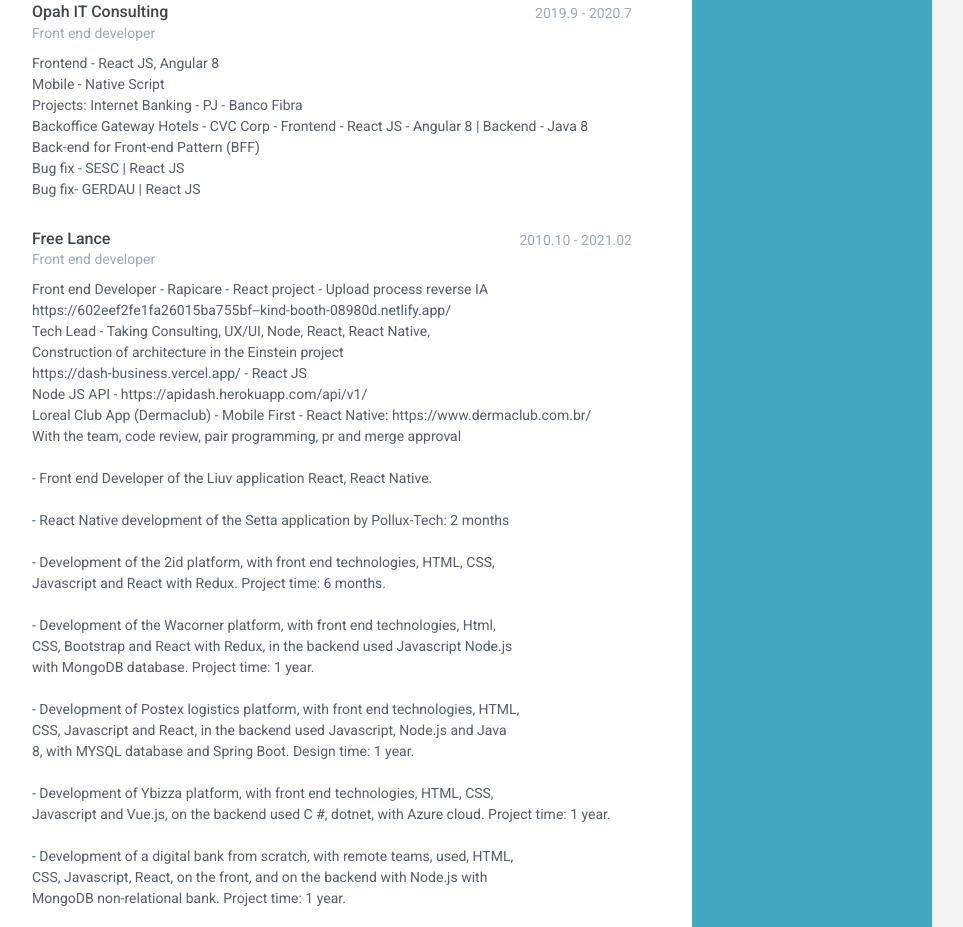
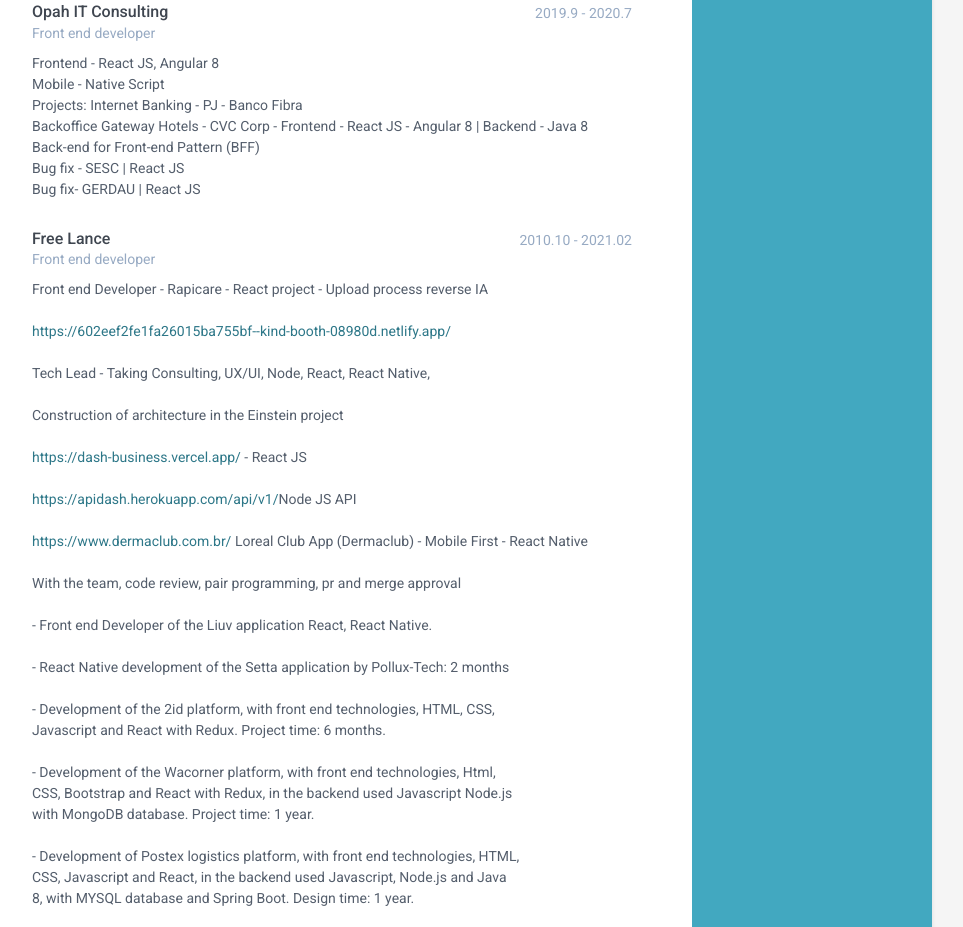
Before and after one commit to pedropbazzo/online-cv, a plain HTML site: page index.html in a window 1280 px wide. Shown: the part 1873-2800 px from the top of the page, without its empty margins (188-1151 px from the left). Drawn offline with Linux system fonts and the light colour scheme.

Commit message:
--- update profile ---

```diff
--- a/index.html
+++ b/index.html
@@ -159,7 +159,7 @@
                             stimulate the cultural change of process management in companies. <br/> <br/>
 
 
-                            Vianuvem | Access to the customer portal : https://app.vianuvem.com.br/login.php <br/>
+                            Vianuvem | Access to the customer portal : <a href="https://app.vianuvem.com.br/login.php" target="_blank">https://app.vianuvem.com.br/login.php</a> <br/>
                         </p>
                     </div><!--//details-->
                 </div><!--//item-->
@@ -202,7 +202,7 @@
                             - Design and consumption of REST APIs, Node.JS, Java, Web service, <br/>
                             integrations, Docker, Jenkins, GraphQL, Sonarqube and messages. <br/> <br/>
 
-                            Pulmonary Segmentation TC - COVID: https://dasa.ai/ <br/>
+                            Pulmonary Segmentation TC - COVID: <a href="https://dasa.ai/ " target="_blank">https://dasa.ai/</a><br/>
                         </p>
                     </div><!--//details-->
                 </div><!--//item-->
@@ -222,7 +222,7 @@
                             Backend - C# <br/>
                             Mobile - Native Script <br/>
                             Opah It Consultancy Project <br /><br />
-                            Internet Banking - PJ: https://internetbank.bancofibra.b.br/ibk/jsp/login.jsp <br/><br/>
+                            Internet Banking - PJ: <a href="https://internetbank.bancofibra.b.br/ibk/jsp/login.jsp" target="_blank">https://internetbank.bancofibra.b.br/ibk/jsp/login.jsp</a> <br/><br/>
                         </p>
                         </p>
                     </div><!--//details-->
@@ -280,13 +280,13 @@
                     </div><!--//meta-->
                     <div class="details">
                         <p>
-                            Front end Developer - Rapicare - React project - Upload process reverse IA <br/>
-                            https://602eef2fe1fa26015ba755bf--kind-booth-08980d.netlify.app/ <br/>
-                            Tech Lead - Taking Consulting, UX/UI, Node, React, React Native, <br/>
-                            Construction of architecture in the Einstein project <br/>
-                            https://dash-business.vercel.app/ - React JS <br/>
-                            Node JS API - https://apidash.herokuapp.com/api/v1/ <br/>
-                            Loreal Club App (Dermaclub) - Mobile First - React Native: https://www.dermaclub.com.br/ <br/>
+                            Front end Developer - Rapicare - React project - Upload process reverse IA <br/><br/>
+                            <a href="https://602eef2fe1fa26015ba755bf--kind-booth-08980d.netlify.app/" target="_blank">https://602eef2fe1fa26015ba755bf--kind-booth-08980d.netlify.app/</a> <br/><br/>
+                            Tech Lead - Taking Consulting, UX/UI, Node, React, React Native, <br/><br/>
+                            Construction of architecture in the Einstein project <br/><br/>
+                            <a href="https://dash-business.vercel.app/" target="_blank">https://dash-business.vercel.app/</a> - React JS <br/><br/>
+                            <a href="https://apidash.herokuapp.com/api/v1/" target="_blank">https://apidash.herokuapp.com/api/v1/</a>Node JS API <br/><br/>
+                            <a href="https://www.dermaclub.com.br/ " target="_blank">https://www.dermaclub.com.br/ </a>Loreal Club App (Dermaclub) - Mobile First - React Native <br/><br/>
                             With the team, code review, pair programming, pr and merge approval <br/><br/>
 
                             - Front end Developer of the Liuv application React, React Native. <br/><br/>
```
